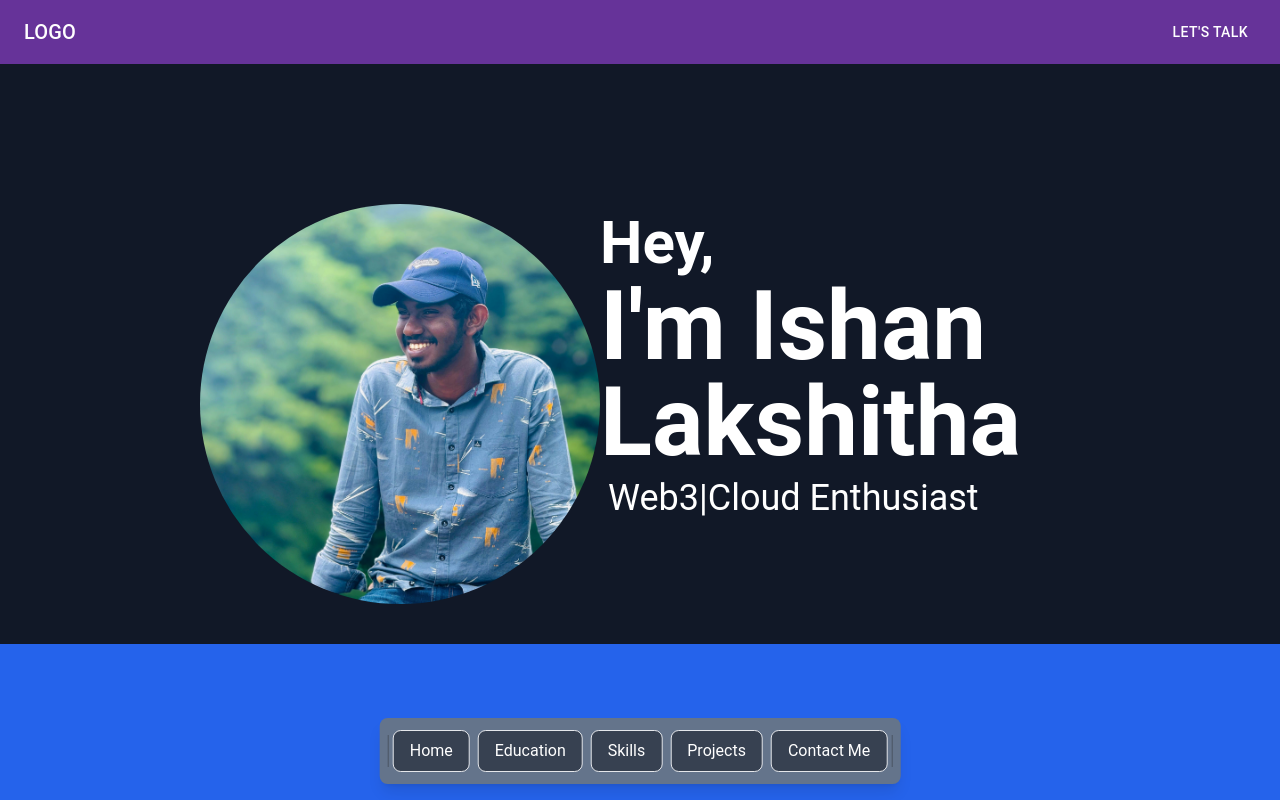
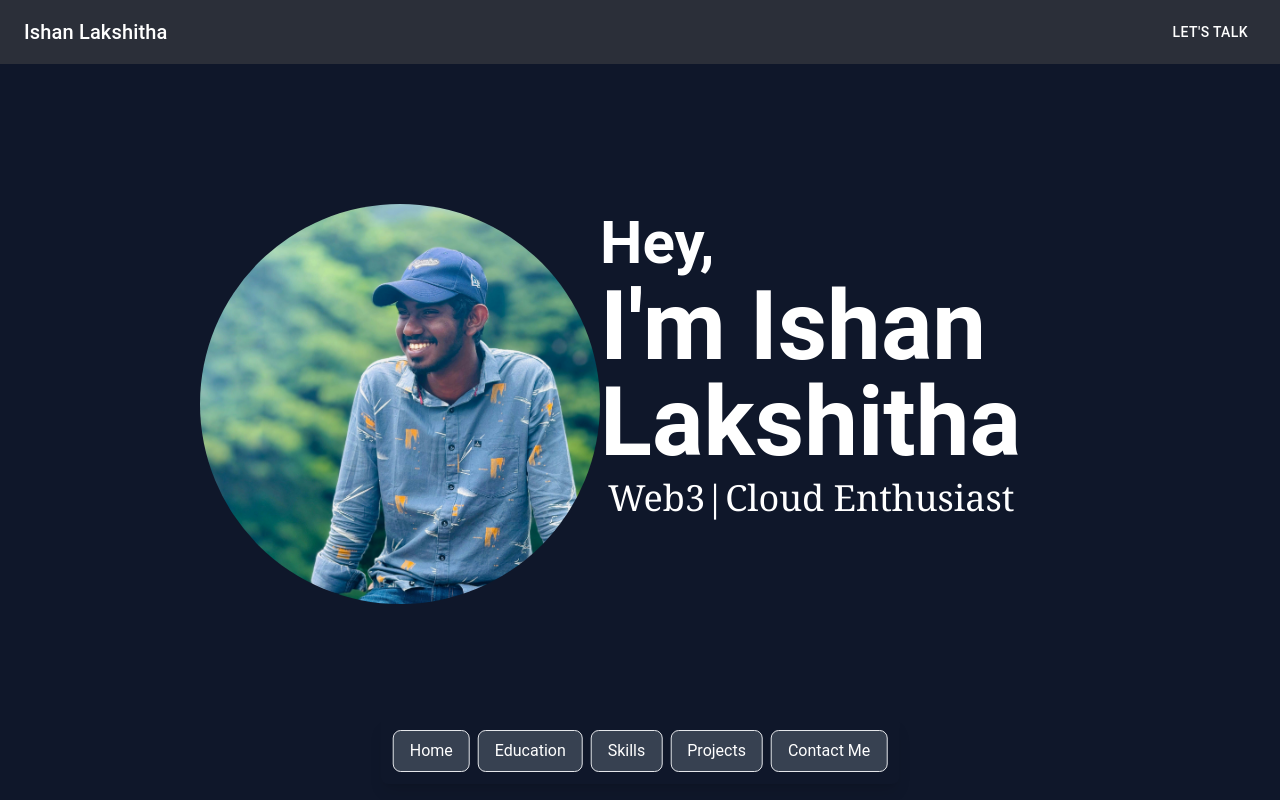
Before and after one commit to ILakshitha/ishan_Lakshitha, a React (Vite) app in the folder Frontend/: page / in a window 1280 px wide. Shown: the top 800 px of the page. Built offline with nearby package versions, Linux system fonts and the light colour scheme.

Commit message:
edit app bar and footer and header colurs

```diff
--- a/Frontend/src/components/AppBar.jsx
+++ b/Frontend/src/components/AppBar.jsx
@@ -9,15 +9,15 @@ const AppBar = ({scrollToSection}) => {
     scrollToSection(section);
   }
   return (
-    <div className="fixed bottom-4 left-1/2 transform -translate-x-1/2 bg-slate-500 text-white rounded-lg shadow-lg">
+    <div className="fixed bottom-4 left-1/2 transform -translate-x-1/2 bg-transparent text-white rounded-lg shadow-lg">
       <div className="flex items-center p-2">
-        <div className="border-l border-gray-600 h-8"></div>
+
         <button onClick={()=>{handleNav('home')}} className="px-4 py-2 m-1 bg-gray-700 rounded-lg border hover:bg-gray-900 ">Home</button>
         <button onClick={()=>{handleNav('education')}} className="px-4 py-2 m-1 bg-gray-700 rounded-lg border hover:bg-gray-900 ">Education</button>
         <button onClick={()=>{handleNav('skill')}} className="px-4 py-2 m-1 bg-gray-700 rounded-lg border hover:bg-gray-900 ">Skills</button>
         <button onClick={()=>{handleNav('projects')}} className="px-4 py-2 m-1 bg-gray-700 rounded-lg border hover:bg-gray-900 ">Projects</button>
         <button onClick={()=>{handleNav('contact')}} className="px-4 py-2 m-1 bg-gray-700 rounded-lg border hover:bg-gray-900 ">Contact Me</button>
-        <div className="border-l border-gray-600 h-8"></div>
+
       </div>
     </div>
   );
--- a/Frontend/src/components/Footer.jsx
+++ b/Frontend/src/components/Footer.jsx
@@ -2,12 +2,8 @@ import React from 'react'
 
 export default function Footer() {
   return (
-    <div style={{ backgroundColor: '#282c34', color: 'white', padding: '20px', textAlign: '' }}>
-      <p>&copy; 2023 Your Company. All rights reserved.</p>
-      <p>
-        <a href="/privacy" style={{ color: 'white', textDecoration: 'none', margin: '0 10px' }}>Privacy Policy</a>
-        <a href="/terms" style={{ color: 'white', textDecoration: 'none', margin: '0 10px' }}>Terms of Service</a>
-      </p>
+    <div className="bg-gray-800 text-white p-5 text-sm">
+      <p>&copy; 2024 Ishan Lakshitha.<br/>All rights reserved.</p>
     </div>
   )
 }
--- a/Frontend/src/components/Header.jsx
+++ b/Frontend/src/components/Header.jsx
@@ -9,12 +9,13 @@ export default function Header() {
     return (
         <div>
             <Box sx={{ flexGrow: 1, color:'rebeccapurple'}}>
-                <AppBar position="" sx={{ backgroundColor: 'rebeccapurple' }} >
+                <AppBar position="" sx={{ backgroundColor: '#2b2f39' }} >
                     <Toolbar>
                         <Typography variant="h6" component="div" sx={{ flexGrow: 1 }}>
-                            LOGO
+                            Ishan Lakshitha
                         </Typography>
-                        <Button className='border-separate' color="inherit">Let's Talk</Button>
+                        <a href='mailto:ilakshitha7921@email.com'>
+                        <Button className='border-separate' color="inherit">Let's Talk</Button></a>
                     </Toolbar>
                 </AppBar>
             </Box>
--- a/Frontend/src/pages/Education_C.jsx
+++ b/Frontend/src/pages/Education_C.jsx
@@ -34,7 +34,6 @@ export default function Education_C() {
 
     return (
         <div className="">
-            <h1 className='text-white text-2xl font-bold mb-4'>Education Timeline</h1>
             {educationData.map((education, index) => (
                 <div className='flex flex-col pl-20 pb-10 pt-5'>
                 <div key={index} className="flex mb-12 last:mb-0">
--- a/Frontend/src/pages/Home.jsx
+++ b/Frontend/src/pages/Home.jsx
@@ -95,7 +95,7 @@ export default function Home() {
     <div className="font-roboto">
       <Header />
 
-      <div ref={homeref} id='home' className='bg-gray-900 h-screen pt-10'>
+      <div ref={homeref} id='home' className='bg-slate-900 h-screen pt-10'>
 
         {/* <h1 className="text-4xl text-white font-bold"> {text}</h1> */}
         <div className='flex'>
@@ -104,17 +104,18 @@ export default function Home() {
           <div className='w-full text-center flex items-center justify-center'>
             <div>
             <h1 className='font-semibold text-8xl text-start  text-white relative'> <span className='text-6xl'>Hey,</span> <br/>I'm Ishan Lakshitha</h1>
-            <h4 className='font-sans-serif text-white text-4xl text-left m-2'>Web3|Cloud Enthusiast</h4>
+            <h4 className='font-serif text-white text-4xl text-left m-2'>Web3|Cloud Enthusiast</h4>
             </div>
           </div>
         </div>
-        <div className='flex bg-blue-600 h-40 mt-10'>
+        <div className='flex bg-slate-900 h-40 mt-10'>
 
 
         </div>
 
       </div>
       <div ref={educationref} id='education' className=' bg-gray-900 h-screen'>
+      <h2 className="text-white text-4xl font-bold text-center mb-12">Education Timeline</h2>
         <Education_C />
       </div>
       <div ref={skillref} id='skills' className=' bg-gray-900 h-screen flex items-center justify-center'>
@@ -130,7 +131,7 @@ export default function Home() {
           </div>
         </div>
       </div>
-      <div ref={contactref} id='contact' className=' bg-gray-900  h-screen'>
+      <div ref={contactref} id='contact' className='flex bg-gray-900  h-screen'>
         <Contact/>
 
       </div>
```
